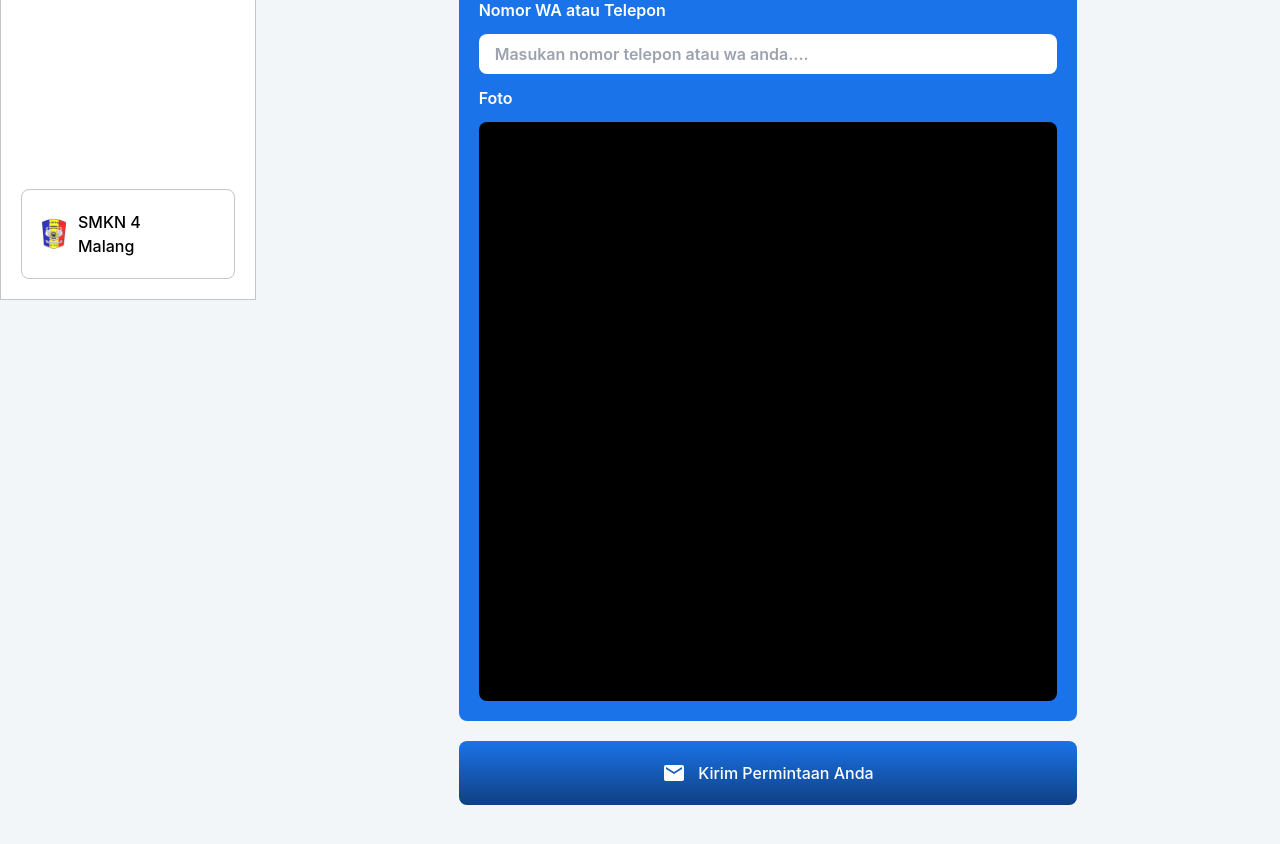
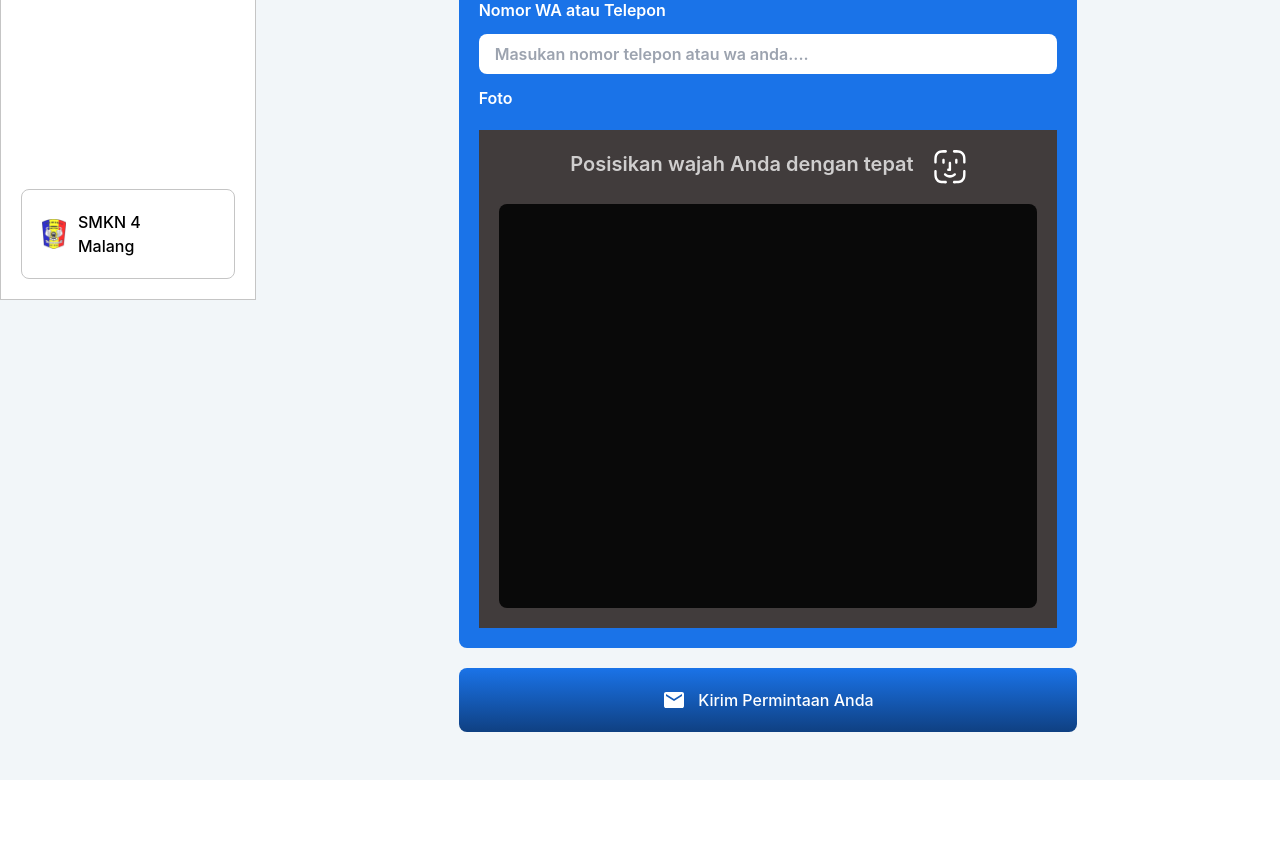
Before and after one commit to literal-metaphor/hadiro, a React (Vite) app in the folder client/: page /bukuuser in a window 1280 px wide. Shown: the part 500-1344 px from the top of the page. After the commit the page ends 1280 px from the top, so only its background shows below. Built offline with nearby package versions, Linux system fonts and the light colour scheme; no server answers.

Commit message:
CAMERAAA

```diff
--- a/client/package.json
+++ b/client/package.json
@@ -16,7 +16,8 @@
     "react": "^18.3.1",
     "react-chartjs-2": "^5.2.0",
     "react-dom": "^18.3.1",
-    "react-router-dom": "^7.0.1"
+    "react-router-dom": "^7.0.1",
+    "react-webcam": "^7.2.0"
   },
   "devDependencies": {
     "@eslint/js": "^9.15.0",
--- a/client/src/user/absen/absen.tsx
+++ b/client/src/user/absen/absen.tsx
@@ -1,3 +1,4 @@
+/* eslint-disable react-hooks/exhaustive-deps */
 import { useEffect, useRef } from 'react';
 import assets from '../../assets/assets.ts';
 import Sidebar from "../../components/sidebar"
@@ -88,17 +89,18 @@ function Absen() {
             studentSelect.appendChild(firstOption);
 
             findClosestMatches(currentDescriptor)
-              .then((matches: any[]) => {
+              .then((matches: { label: string, distance: number }[]) => {
                 if (matches.length) {
-                  firstOption.text = '-- Pilih siswa --';
-                  matches.forEach((match: any) => {
+                  firstOption.text = 'Pilih siswa';
+                  matches.forEach((match) => {
                     const option = document.createElement('option');
+                    option.style.color = 'black';
                     option.value = match.label;
                     option.text = `${match.label}`;
                     studentSelect.appendChild(option);
                   });
                 } else {
-                  firstOption.text = '-- Tidak ada siswa yang sesuai dengan wajah itu --';
+                  firstOption.text = 'Tidak ada siswa yang sesuai dengan wajah itu';
                 }
               })
               .catch((error) => {
@@ -184,7 +186,7 @@ function Absen() {
         const { width, height, top, left } = box;
 
         // Draw the bounding box
-        ctx.strokeStyle = 'cyan';
+        ctx.strokeStyle = 'lime';
         ctx.lineWidth = 4;
         ctx.strokeRect(left, top, width, height);
 
@@ -277,7 +279,7 @@ function Absen() {
                 <div className="flex mb-5">
                   <select
                     id="studentSelect"
-                    className="bg-transparent text-white text-xl pe-5"
+                    className="bg-transparent text-white text-xl pe-5 focus:outline-none"
                     ref={studentSelectRef}
                     disabled
                   >
--- a/client/src/user/bukuuser/bukuuser.tsx
+++ b/client/src/user/bukuuser/bukuuser.tsx
@@ -1,6 +1,8 @@
 import { useState } from 'react';
+import Webcam from 'react-webcam';
 import assets from '../../assets/assets.ts';
 import Sidebar from "../../components/sidebar";
+import React from 'react';
 
 function Bukuuser() {
   const [nama, setNama] = useState('');
@@ -8,6 +10,7 @@ function Bukuuser() {
   const [tujuan, setTujuan] = useState('');
   const [perihal, setPerihal] = useState('');
   const [nomorTelepon, setNomorTelepon] = useState('');
+  const [image, setImage] = useState<string | null>(null);
   const [errors, setErrors] = useState({
     nama: '',
     asalInstansi: '',
@@ -16,7 +19,13 @@ function Bukuuser() {
     nomorTelepon: '',
   });
   const [result, setResult] = useState('');
-
+  const webcamRef = React.useRef<Webcam>(null);
+  const capturePhoto = () => {
+    if (webcamRef.current) {
+      const imageSrc = webcamRef.current.getScreenshot();
+      setImage(imageSrc); // This is the captured image in base64
+    }
+  };
   const handleSubmit = (e: React.MouseEvent<HTMLButtonElement, MouseEvent>) => {
     e.preventDefault();
     const newErrors = {
@@ -36,6 +45,8 @@ function Bukuuser() {
     setErrors(newErrors);
     const hasErrors = Object.values(newErrors).some(error => error);
     if (!hasErrors) {
+      capturePhoto();
+      console.log(image);
       setNama('');
       setAsalInstansi('');
       setTujuan('');
@@ -113,8 +124,23 @@ function Bukuuser() {
                   </label>
                   <label>
                     Foto
-                    <div className="w-full bg-black aspect-square rounded-lg mt-3">
-                      {/* CAMERA */}
+                    <div className="w-full bg-[#413C3C] mt-5 p-5 flex flex-col justify-center items-center">
+                      <div className="flex mb-5">
+                        <label
+                          className="bg-transparent text-white opacity-75 text-xl focus:outline-none"
+                        >
+                          Posisikan wajah Anda dengan tepat
+                        </label>
+                        <img src={assets.camera} className="w-8 ml-5" />
+                      </div>
+                      <div className="relative bg-[#090909] w-full aspect-[4/3] rounded-lg p-5 flex justify-center items-center">
+                        <Webcam
+                          audio={false}
+                          ref={webcamRef}
+                          screenshotFormat="image/jpeg"
+                          className="absolute inset-0 w-full h-full object-cover rounded-lg"
+                        />
+                      </div>
                     </div>
                   </label>
                 </form>
```
Also changed, not shown: 2 other files (tests, documents, lock files or other folders).
